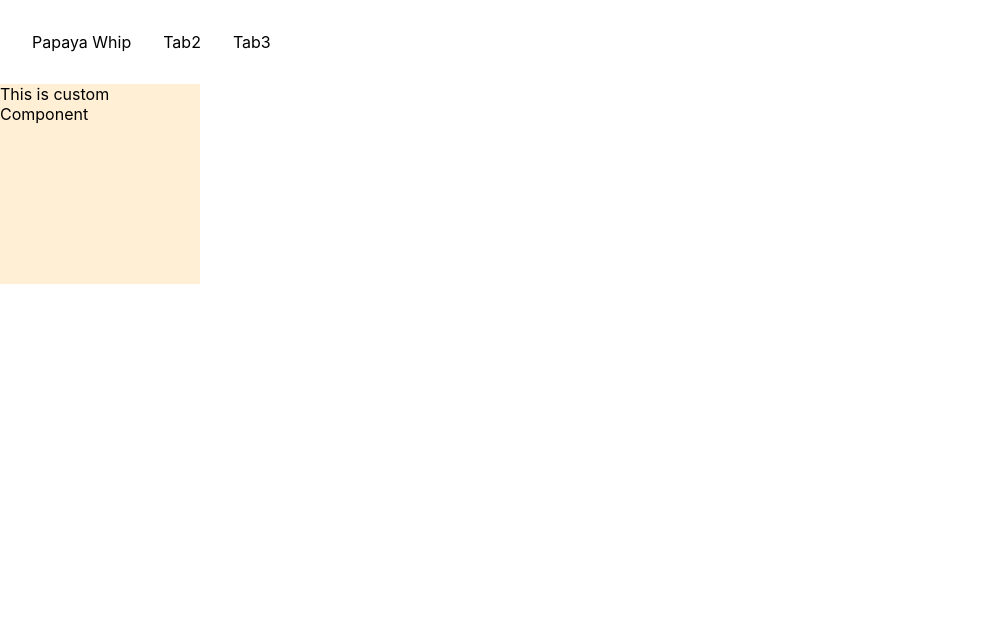
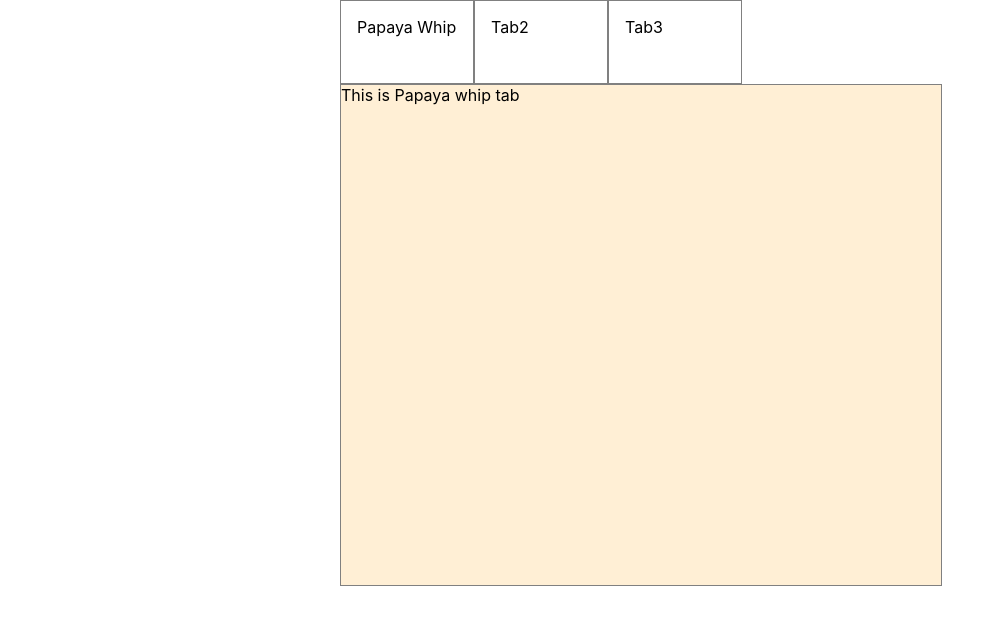
Before and after one commit to sukumarvaddi/ReactComponentPractice, a React (Create React App) app: page / in a window 1280 px wide. Shown: the top 624 px of the page, without its empty margins (0-1005 px from the left). Built offline with nearby package versions, Linux system fonts and the light colour scheme.

Commit message:
implementing tabs

```diff
--- a/src/App.js
+++ b/src/App.js
@@ -2,20 +2,25 @@ import Tabs, { TabItem } from "./components/tabs/Tabs";
 
 function App() {
   return (
+    <div style={{width:'600px', margin:'auto'} }>
+
     <Tabs>
       <TabItem title="Papaya Whip">
-        <TabContent />
+        <TabContent  color='papayawhip'> This is Papaya whip tab</TabContent>
       </TabItem>
       <TabItem title="Tab2"> This is Item 2</TabItem>
-      <TabItem title="Tab3" disabled>
-        This is item 3
+      <TabItem title="Tab3" >
+          <Tabs>
+            <TabItem title='nestedTab'><TabContent color='azure'> This is nested Tab </TabContent> </TabItem>
+       </Tabs>
       </TabItem>
     </Tabs>
+    </div>
   );
 }
 
-function TabContent() {
-  return <div style={{ width: "200px", height: "200px", backgroundColor: "papayawhip" }}> This is custom Component</div>;
+function TabContent({ color, children}) {
+  return <div style={{ width: "100%", height: "500px", backgroundColor: ` ${color}`, overflow: 'hidden' }}> { children}</div>;
 }
 
 export default App;
--- a/src/components/tabs/Tabs.jsx
+++ b/src/components/tabs/Tabs.jsx
@@ -7,7 +7,7 @@ function Tabs({ children }) {
   };
 
   const tabButtons = (
-    <div style={{ display: "flex", padding: "1rem" }}>
+    <div style={{ display: "flex" }}>
       {React.Children.map(children, (child, index) => {
         return <TabButton title={child.props.title} index={index} disabled={child.props.disabled} onClick={onClick} />;
       })}
@@ -19,11 +19,12 @@ function Tabs({ children }) {
   });
   return [tabButtons, tabContents];
 }
+Tabs.displayName ='TabItemBySukumarVaddi'
 
 function TabButton({ title, index, onClick, disabled }) {
   return (
     <div
-      style={{ padding: "1rem", cursor: "pointer" }}
+      style={{ padding: "1rem", cursor: "pointer", width:'100px', height:'50px', border:'1px solid gray' }}
       onClick={() => {
         if (!disabled) {
           onClick(index);
@@ -34,9 +35,11 @@ function TabButton({ title, index, onClick, disabled }) {
     </div>
   );
 }
+TabButton.displayName=''
 
 export function TabItem({ children, index, selected }) {
-  return index === selected ? <div> {children}</div> : null;
+  return index === selected ? <div style={{width:'100%', border:"1px solid gray"}}> {children}</div> : null;
 }
+TabItem.displayName='TabItemBySukumarVaddi'
 
 export default Tabs;
```
Also changed, not shown: 1 other file (tests, documents, lock files or other folders).
